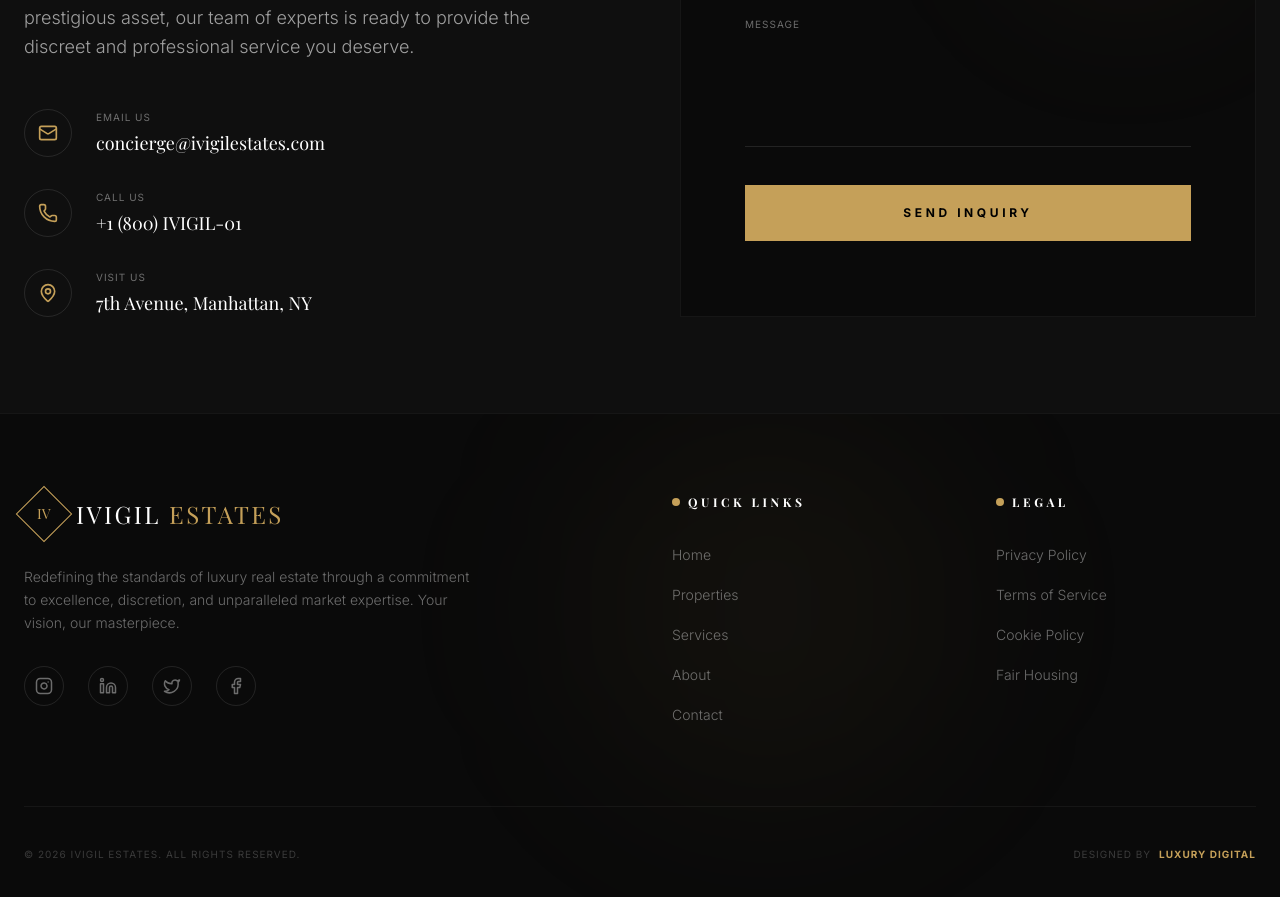
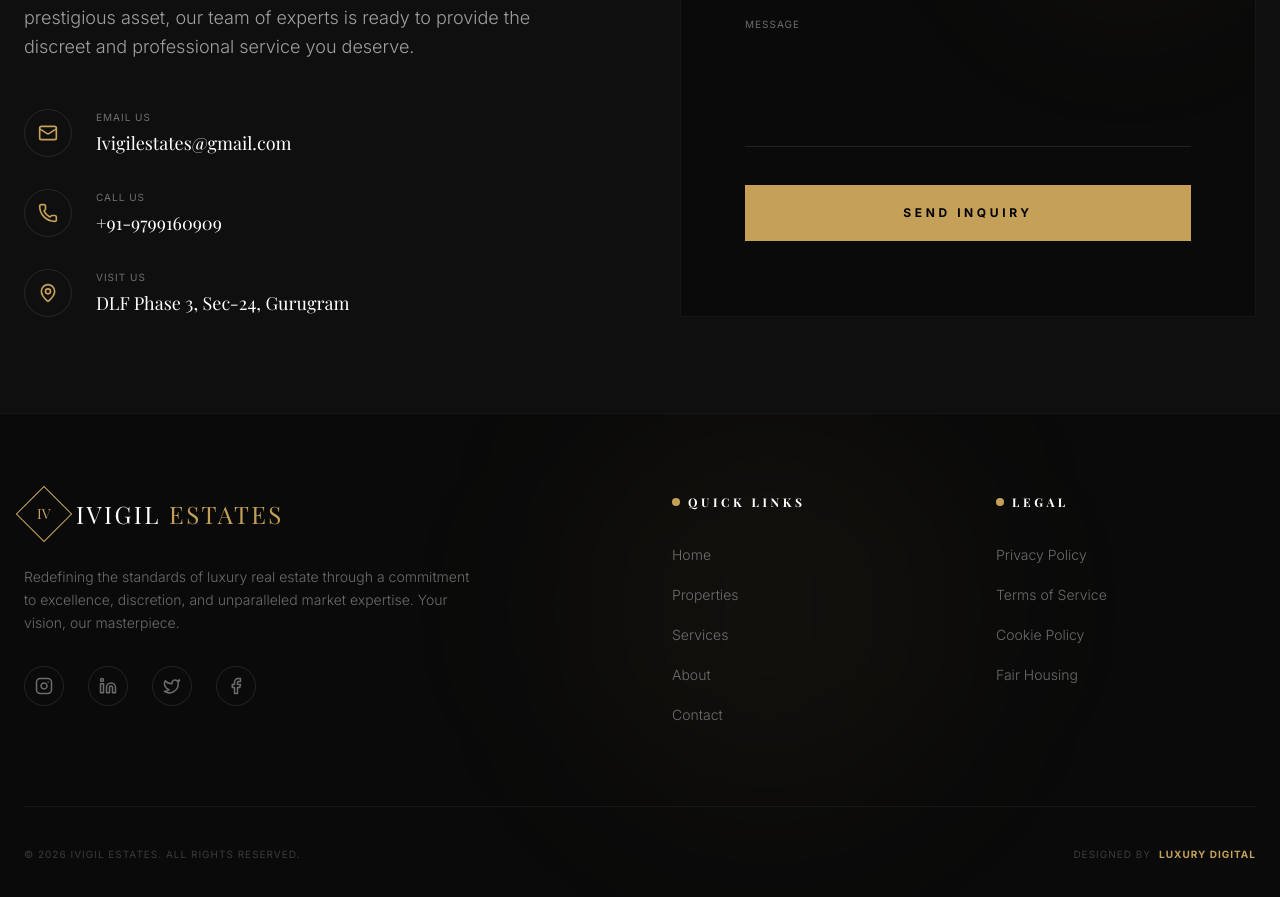
Before and after one commit to Viveks1232/estates, a Next.js app: page / in a window 1280 px wide. Shown: the part 3965-4862 px from the top of the page. Built offline with nearby package versions, Linux system fonts and the light colour scheme; no server answers; a web font is replaced by a local one.

Commit message:
Inject authentic business card details into WhatsApp and mailto links

```diff
--- a/components/Contact.tsx
+++ b/components/Contact.tsx
@@ -23,7 +23,7 @@ export default function Contact() {
 
   const handleEmailSubmit = (e: React.FormEvent) => {
     e.preventDefault();
-    const mailtoUrl = `mailto:hello@example.com?subject=New Property Inquiry from ${encodeURIComponent(formData.name)}&body=${encodeURIComponent(`Name: ${formData.name}\nEmail: ${formData.email}\nInterest: ${formData.interest}\n\nMessage:\n${formData.message}`)}`;
+    const mailtoUrl = `mailto:Ivigilestates@gmail.com?subject=New Property Inquiry from ${encodeURIComponent(formData.name)}&body=${encodeURIComponent(`Name: ${formData.name}\nEmail: ${formData.email}\nInterest: ${formData.interest}\n\nMessage:\n${formData.message}`)}`;
     window.location.href = mailtoUrl;
   };
 
@@ -72,19 +72,19 @@ export default function Contact() {
                 </div>
                 <div>
                   <p className="text-[10px] uppercase tracking-widest text-white/40 mb-1">Email Us</p>
-                  <p className="text-lg font-serif group-hover:text-[#C5A059] transition-colors duration-300">concierge@ivigilestates.com</p>
+                  <p className="text-lg font-serif group-hover:text-[#C5A059] transition-colors duration-300">Ivigilestates@gmail.com</p>
                 </div>
               </div>
               <div
                 className="flex items-center gap-6 group cursor-pointer"
-                onClick={() => window.open('https://wa.me/919876543210', '_blank')}
+                onClick={() => window.open('https://wa.me/919799160909', '_blank')}
               >
                 <div className="w-12 h-12 rounded-full border border-white/10 flex items-center justify-center group-hover:border-[#C5A059] group-hover:bg-[#C5A059]/10 transition-all duration-300">
                   <Phone size={20} className="text-[#C5A059] group-hover:scale-110 transition-transform duration-300" />
                 </div>
                 <div>
                   <p className="text-[10px] uppercase tracking-widest text-white/40 mb-1">Call Us</p>
-                  <p className="text-lg font-serif group-hover:text-[#C5A059] transition-colors duration-300">+1 (800) IVIGIL-01</p>
+                  <p className="text-lg font-serif group-hover:text-[#C5A059] transition-colors duration-300">+91-9799160909</p>
                 </div>
               </div>
               <div className="flex items-center gap-6 group">
@@ -93,7 +93,7 @@ export default function Contact() {
                 </div>
                 <div>
                   <p className="text-[10px] uppercase tracking-widest text-white/40 mb-1">Visit Us</p>
-                  <p className="text-lg font-serif group-hover:text-[#C5A059] transition-colors duration-300">7th Avenue, Manhattan, NY</p>
+                  <p className="text-base md:text-lg font-serif group-hover:text-[#C5A059] transition-colors duration-300">DLF Phase 3, Sec-24, Gurugram</p>
                 </div>
               </div>
             </div>
--- a/components/Properties.tsx
+++ b/components/Properties.tsx
@@ -618,7 +618,7 @@ export default function Properties() {
                     onClick={(e) => {
                       e.stopPropagation();
                       const msg = encodeURIComponent(`Hi, I am interested in viewing the property: ${selectedProperty.title} in ${selectedProperty.location}. Please provide more details.`);
-                      window.open(`https://wa.me/919876543210?text=${msg}`, '_blank');
+                      window.open(`https://wa.me/919799160909?text=${msg}`, '_blank');
                     }}
                     className="w-full flex items-center justify-between px-8 py-6 bg-white text-black hover:bg-[#C5A059] hover:text-white transition-all duration-500 group/btn"
                   >
```
Also changed, not shown: public/hero-custom.jpg.
